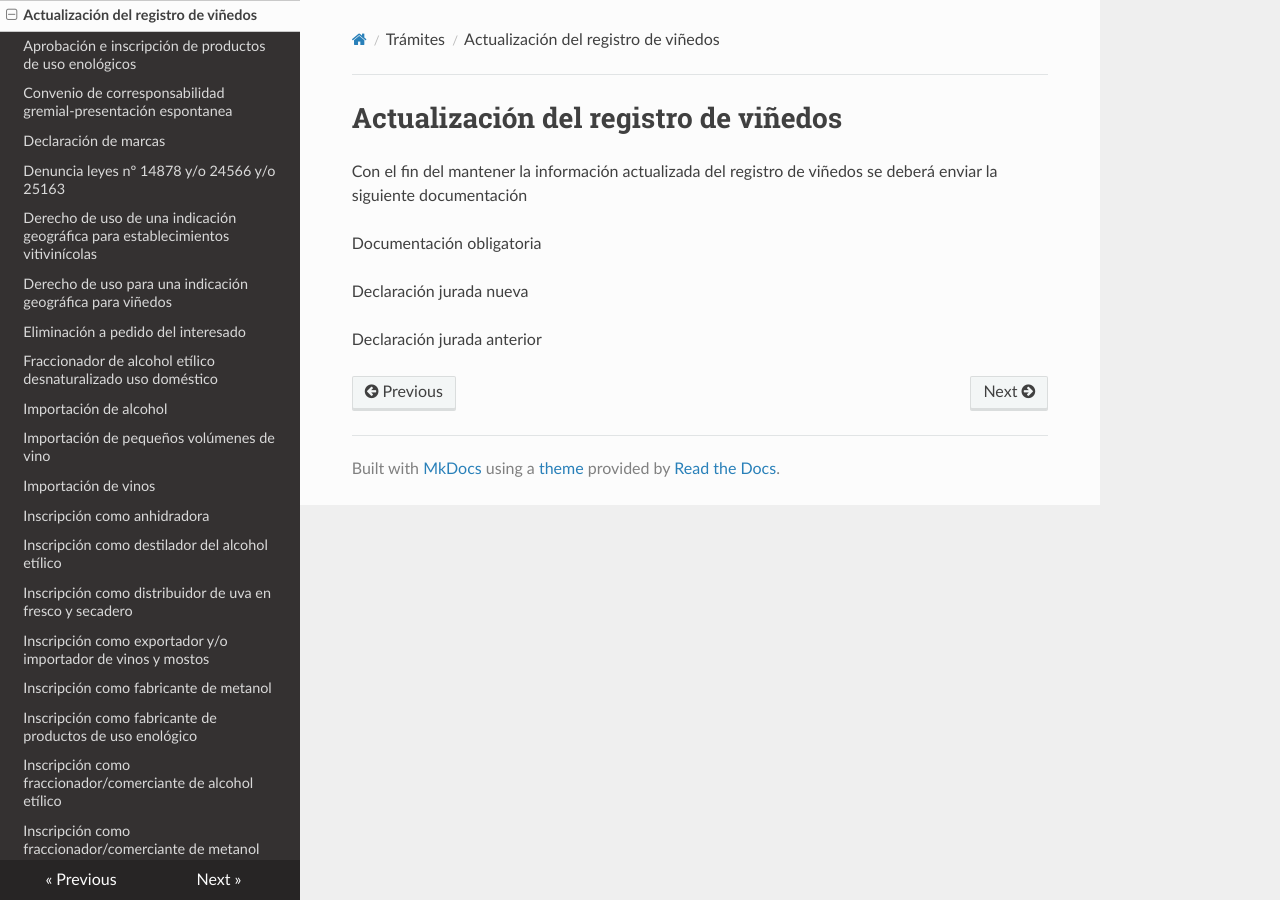
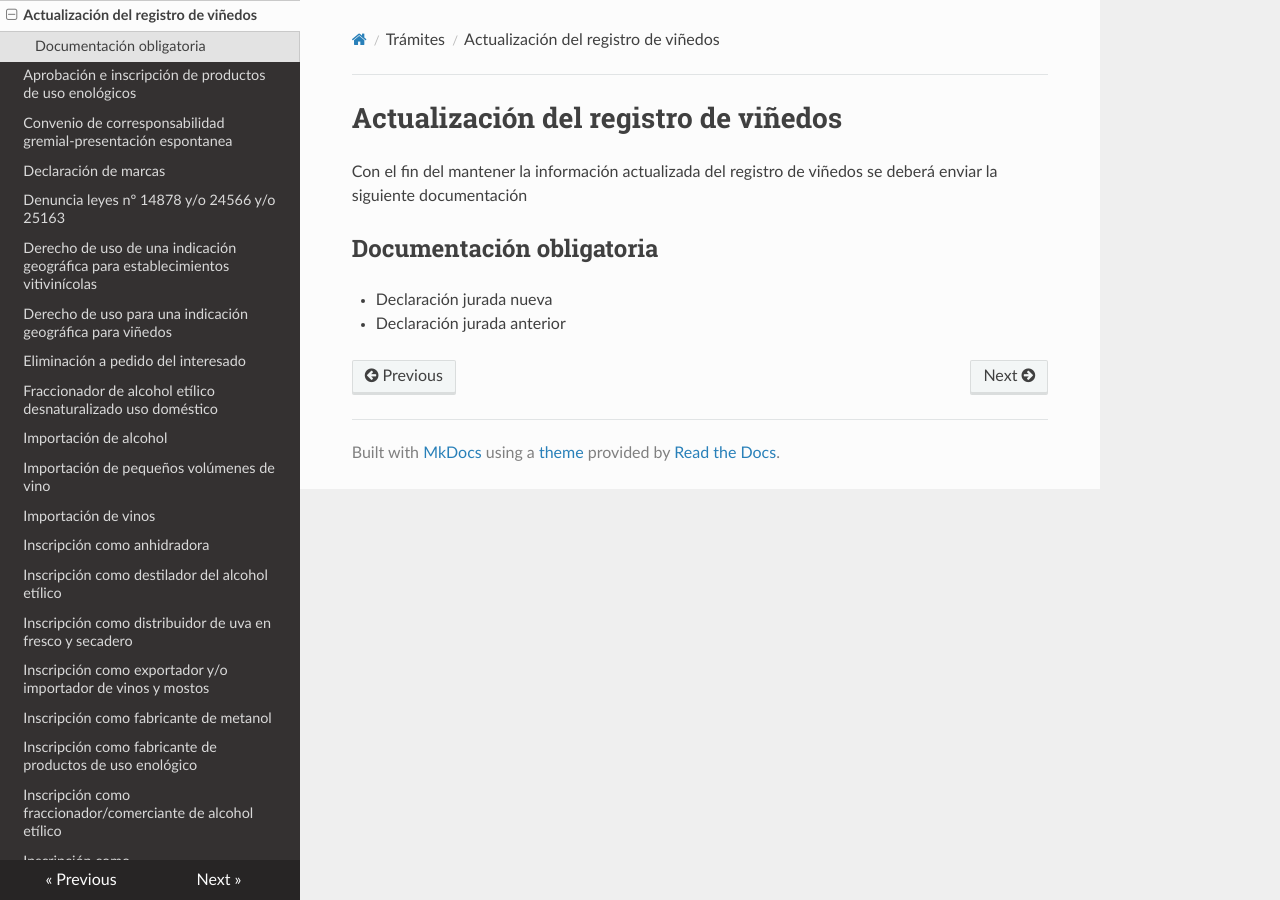
Before and after one commit to matiasbattocchia/proyecto-inv, an MkDocs documentation site: the page built from docs/trámites/actualización_del_registro_de_viñedos.md, in a window 1280 px wide. Built offline with MkDocs 1.6.1, drawn with Linux system fonts in a browser that asks for light colours; nearby versions of some CDN libraries.

Commit message:
edición de ejemplo

```diff
--- a/docs/trámites/actualización_del_registro_de_viñedos.md
+++ b/docs/trámites/actualización_del_registro_de_viñedos.md
@@ -2,8 +2,7 @@
 
 Con el fin del mantener la información actualizada del registro de viñedos se deberá enviar la siguiente documentación
 
-Documentación obligatoria
+## Documentación obligatoria
 
-Declaración jurada nueva
-
-Declaración jurada anterior
+* Declaración jurada nueva
+* Declaración jurada anterior
```
